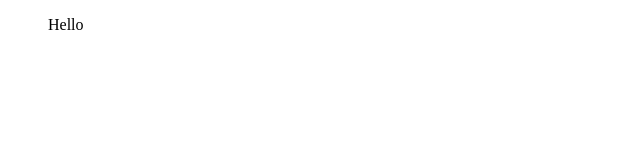
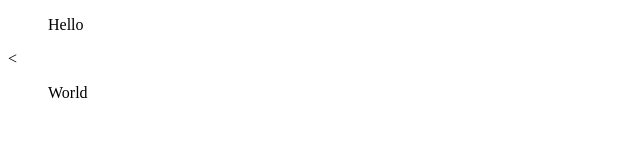
Before and after one commit to albadike/newSample, a plain HTML site: page index.html in a window 1280 px wide. Shown: the full height of the page, 0-640 px from the left. Drawn offline with Linux system fonts and the light colour scheme.

Commit message:
modified update

```diff
--- a/index.html
+++ b/index.html
@@ -4,6 +4,7 @@
 	<title>New Project</title>
 	<div>
 		<ul>Hello</ul>
+		<<ul>World</ul>
 	</div>
 </head>
 <body>
```
